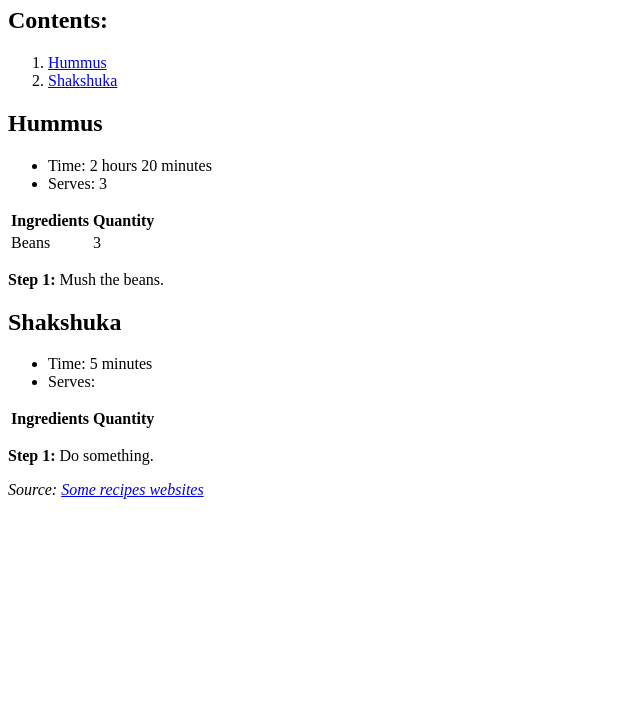
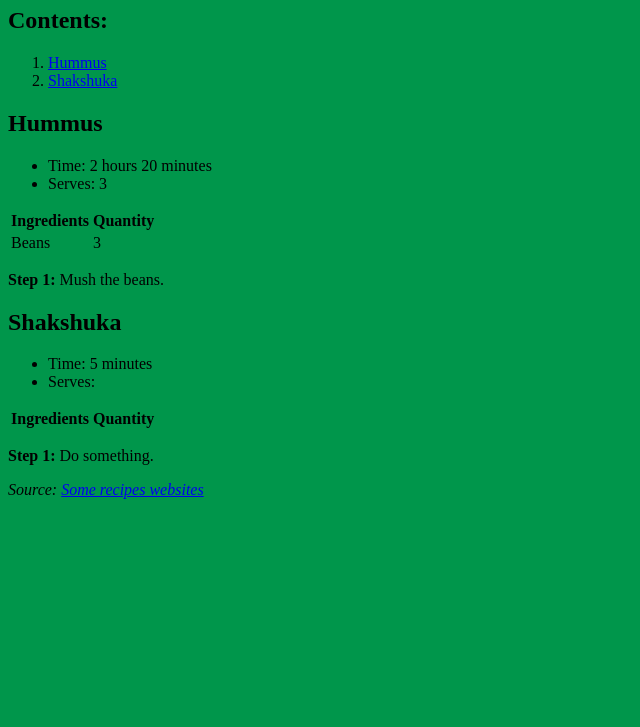
Before and after one commit to charliekp2019/charliekp2019.github.io, a plain HTML site: page index.html in a window 1280 px wide. Shown: the part 73-800 px from the top of the page, without its empty margins (0-640 px from the left). Drawn offline with Linux system fonts and the light colour scheme.

Commit message:
Update index.html

```diff
--- a/index.html
+++ b/index.html
@@ -4,7 +4,9 @@
         <title>Project: Recipe book</title>
         <meta charset="utf-8">
         <style>
-
+           body {
+               background-color: rgb(0, 150, 75)
+            }
         </style>
     </head>
     <body>
```
